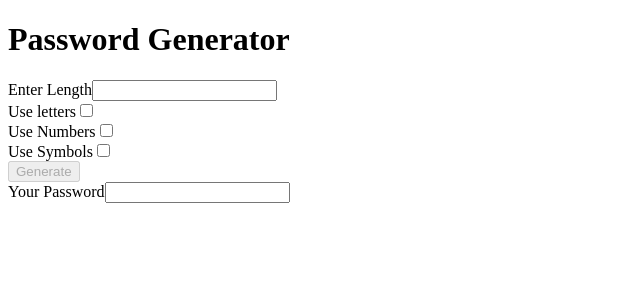
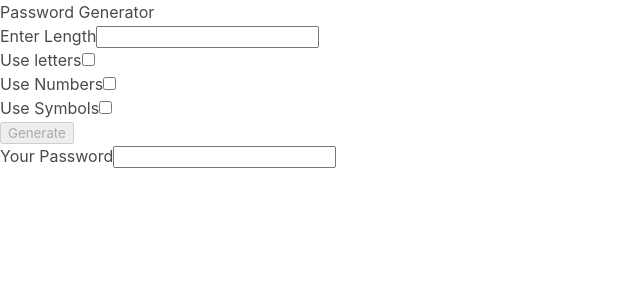
Before and after one commit to luc-dev10/angular-password, an Angular app: page / in a window 1280 px wide. Shown: the top 300 px of the page, without its empty margins (0-640 px from the left). Built offline with nearby package versions, Linux system fonts and the light colour scheme.

Commit message:
add bulma

```diff
--- a/src/styles.css
+++ b/src/styles.css
@@ -1 +1,2 @@
 /* You can add global styles to this file, and also import other style files */
+@import "bulma/css/bulma.css";
```
